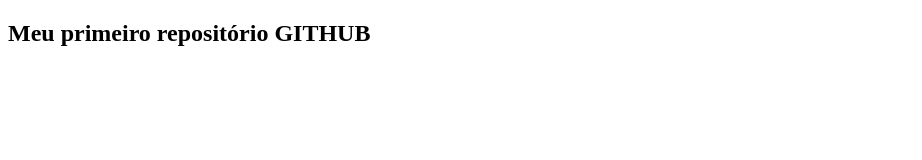
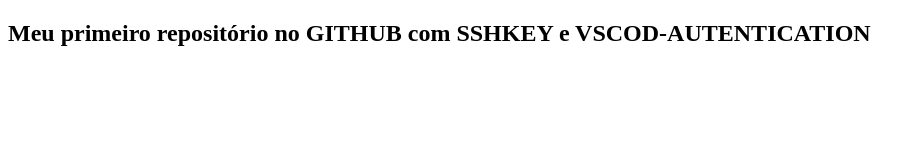
Before and after one commit to Fillipis/web1, a plain HTML site: page index.html in a window 1280 px wide. Shown: the whole page, without its empty margins (0-922 px from the left). Drawn offline with Linux system fonts and the light colour scheme.

Commit message:
meu commit com VSCode auth

```diff
--- a/index.html
+++ b/index.html
@@ -6,7 +6,7 @@
     </head>
     <body>
         <header>
-            <h2>Meu primeiro repositório GITHUB</h2>
+            <h2>Meu primeiro repositório no GITHUB com SSHKEY e VSCOD-AUTENTICATION</h2>
         </header>
     </body>
 </html>
```
